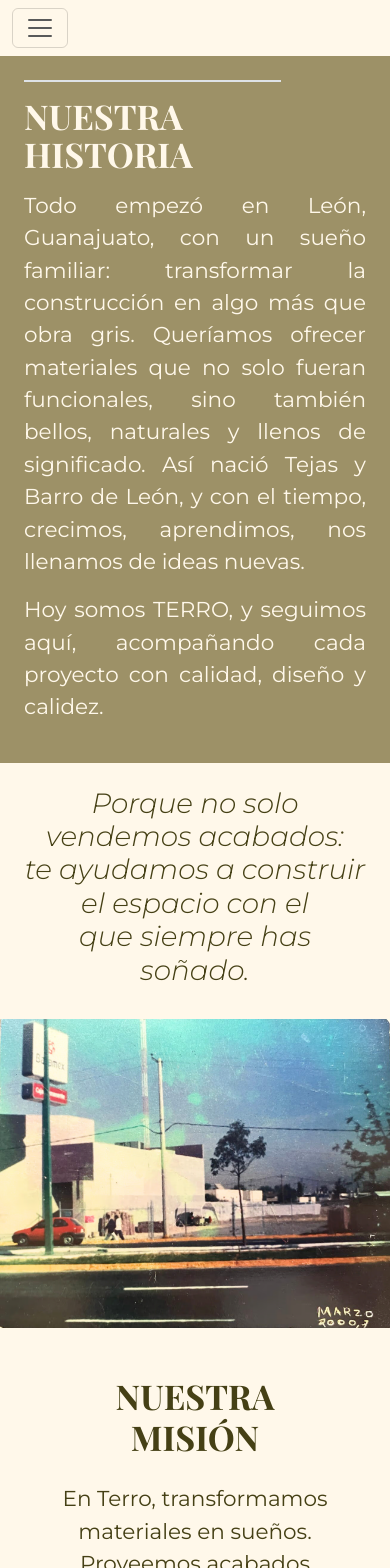
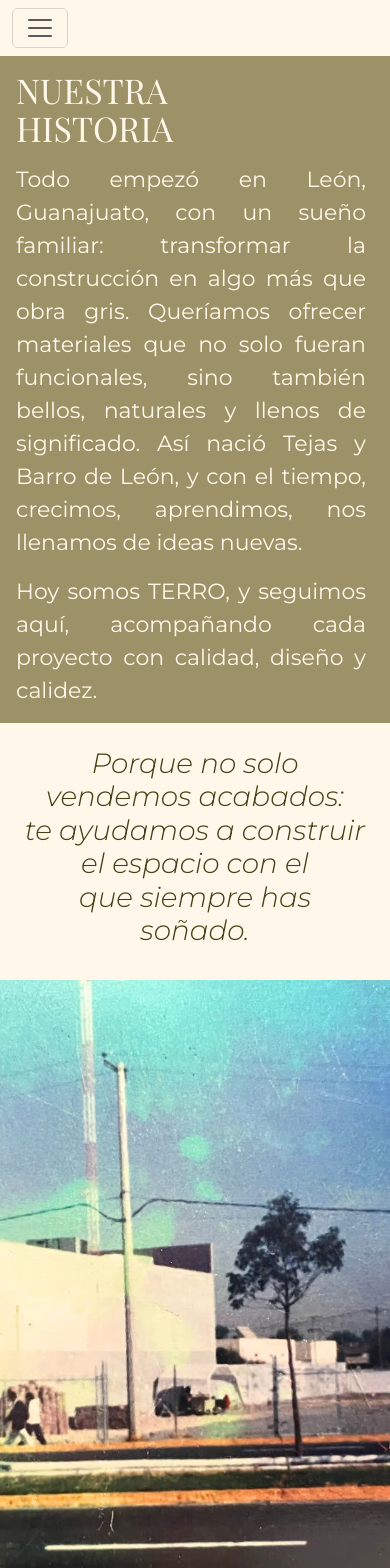
Before and after one commit to Acruzbautista501/website-terro-leon, a Vue app: page /nosotros in a window 390 px wide. Shown: the top 1568 px of the page. Built offline with nearby package versions, Linux system fonts and the light colour scheme; a web font is replaced by a local one.

Commit message:
Actualizacion en responsive de la pagina nosotros

```diff
--- a/src/views/AboutView.vue
+++ b/src/views/AboutView.vue
@@ -7,16 +7,24 @@
 	<HeaderComponent />
 	<section class="container-fluid p-0">
 		<div class="row g-0">
-			<div class="col-12 col-xl-4 bg-history p-4 d-flex flex-column justify-content-center">
-				<div class="ps-md-5 pe-md-4">
-					<div class="border-top border-2 w-75 mb-3"></div>
-					<h1 class="title-history mb-3 fw-bold display-4 text-uppercase">Nuestra<br>Historia</h1>
-					<p class="text-history mb-3 fs-4">
+			<div class="col-12 col-xl-4 bg-history d-flex flex-column justify-content-center">
+				<div class="ps-3 pe-4 ps-xxl-5 pe-xxl-5">
+					<div class=" border-top border-2 w-75 mb-3 d-none d-xl-block"></div>
+					<h1 class="title-history mt-3 mt-xl-0 mb-3 display-4 text-uppercase">Nuestra<br>Historia</h1>
+					<p class="text-history mb-3 d-block d-xl-none d-xxl-block">
 						Todo empezó en León, Guanajuato, con un sueño familiar: transformar la construcción en algo más que obra gris.
 						Queríamos ofrecer materiales que no solo fueran funcionales, sino también bellos, naturales y llenos de significado.
 						Así nació Tejas y Barro de León, y con el tiempo, crecimos, aprendimos, nos llenamos de ideas nuevas.
 					</p>
-					<p class="text-history mb-3 fs-4">
+					<p class="text-history mb-3 d-block d-xl-none d-xxl-block">
+						Hoy somos TERRO, y seguimos aquí, acompañando cada proyecto con calidad, diseño y calidez.
+					</p>
+					<p class="text-history mb-3 d-none d-xl-block d-xxl-none">
+						Todo empezó en León, Guanajuato, con un sueño familiar: transformar la construcción en algo más que obra gris.
+						Queríamos ofrecer materiales que no solo fueran funcionales, sino también bellos, naturales y llenos de significado.
+						Así nació Tejas y Barro de León, y con el tiempo, crecimos, aprendimos, nos llenamos de ideas nuevas.
+					</p>
+					<p class="text-history mb-3 d-none d-xl-block d-xxl-none">
 						Hoy somos TERRO, y seguimos aquí, acompañando cada proyecto con calidad, diseño y calidez.
 					</p>
 				</div>
@@ -33,7 +41,7 @@
 	</section>
 	<section class="container-fluid bg-mission">
 		<div class="p-5 text-center container">
-			<h2 class="title-mission mb-4 display-4 fw-bold text-uppercase">Nuestra Misión</h2>
+			<h2 class="title-mission mb-4 display-4 text-uppercase">Nuestra Misión</h2>
 			<p class="mx-auto fs-4 mb-5">
 				En Terro, transformamos materiales en sueños. Proveemos acabados arquitectónicos de alta calidad que
 				dan vida a espacios únicos, fusionando tradición y diseño. Más que productos, ofrecemos la posibilidad de
@@ -72,7 +80,7 @@
 			</div>
 		</div>
 		<div class="p-5 text-start container">
-			<h2 class="title-vission mb-4 display-4 fw-bold text-uppercase">Nuestra Visión</h2>
+			<h2 class="title-vission mb-4 display-4 text-uppercase">Nuestra Visión</h2>
 			<p class="mx-auto fs-4 mb-5">
 				Ser la referencia en acabados arquitectónicos que combinan tradición y diseño, ofreciendo productos que
 				inspiran y transforman espacios en México y más allá. Nos consolidamos como la solución integral para
@@ -90,7 +98,7 @@
 		<div class=" p-5">
 			<div class="row g-5 align-items-center">
 				<div class="col-12 col-xl-7">
-					<h2 class="title-values mb-4 display-4 fw-bold text-uppercase">Nuestros Valores</h2>
+					<h2 class="title-values mb-4 display-4 text-uppercase">Nuestros Valores</h2>
 					<div class="table-responsive">
 						<table class="table align-middle">
 							<tbody>
@@ -154,14 +162,30 @@
 		display: block;
 		margin: 0 auto;
 	}
-	@media (min-width: 1200px) {
+
+	@media (min-width: 1601px) {
 		.image-section img {
-			height: 700px;
+			height: 650px;
+		}
+		.text-history{
+			font-size: 24px;
+		}
+	}
+
+	@media (min-width: 1200px) and (max-width: 1600px) {
+		.image-section img {
+			height: 500px;
+		}
+		.text-history{
+			font-size: 20px;
 		}
 	}
 	@media (max-width: 1199px) {
 		.image-section img {
-			height: auto;
+			height: 650px;
+		}
+		.text-history{
+			font-size: 22px;
 		}
 	}
     .quote {
```
